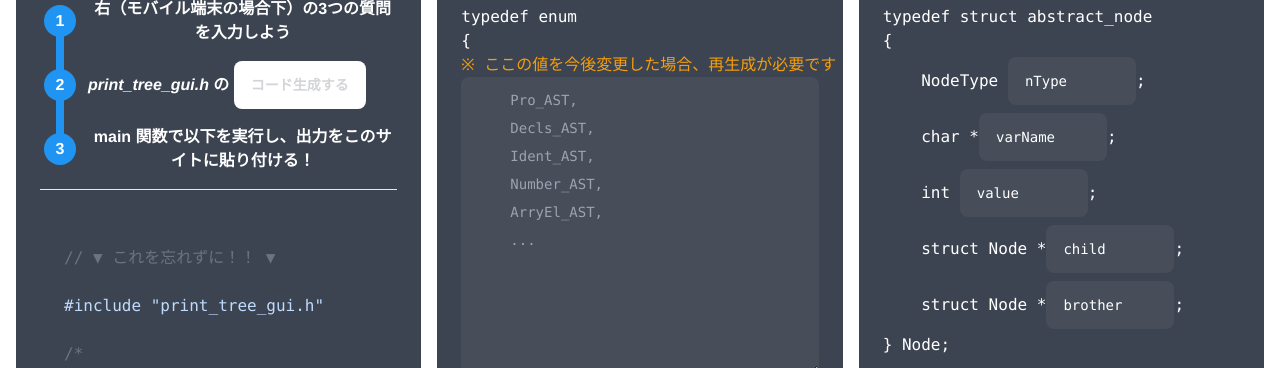
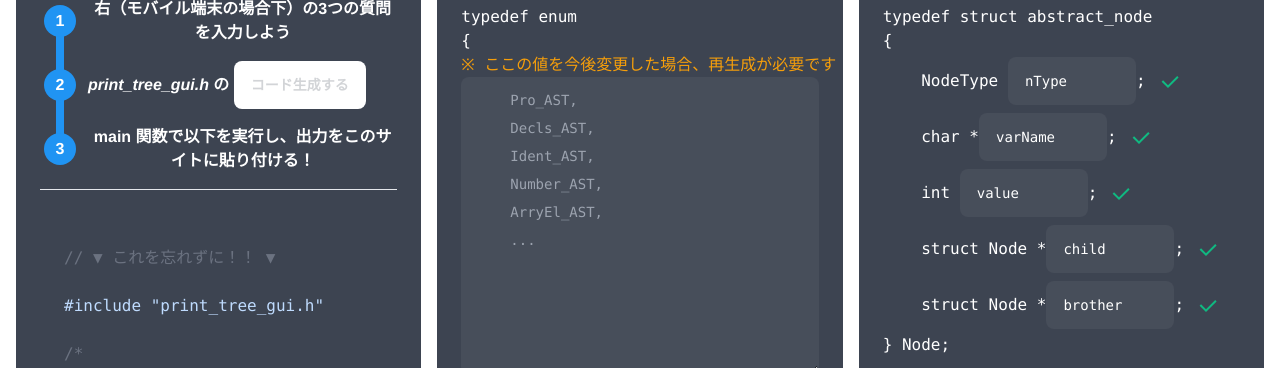
Before and after one commit to smpny7/print-tree-gui, a Vue app: page /generator in a window 1280 px wide. Shown: the part 219-587 px from the top of the page. Built offline with nearby package versions, Linux system fonts and the light colour scheme.

Commit message:
Add: Generatorの入力データが正しい場合のグラフィック追加

```diff
--- a/package.json
+++ b/package.json
@@ -1,6 +1,6 @@
 {
   "name": "print_tree_gui",
-  "version": "1.0.2",
+  "version": "1.0.3",
   "private": true,
   "scripts": {
     "serve": "vue-cli-service serve",
--- a/src/components/Generator.vue
+++ b/src/components/Generator.vue
@@ -71,7 +71,8 @@ Ident_AST,
 Number_AST,
 ArryEl_AST,
 ...">
-</textarea><InvalidAlert v-if="is_valid.node_type_raw === false"/>
+</textarea><InvalidAlert v-if="is_valid.node_type_raw === false"/><ValidIcon v-if="is_valid.node_type_raw === true"
+                                                                             class="float-right mt-1"/>
 } NodeType;
 
 
@@ -79,10 +80,10 @@ ArryEl_AST,
 
 <input type="text" class="textarea textarea-ghost w-full" v-model="num_type_name"
        :class="{'border-2 border-yellow-500': is_valid.num_type_name === false}" placeholder="Number_AST"><InvalidAlert
-                        v-if="is_valid.num_type_name === false" class="mt-2"/>
-<input type="text" class="textarea textarea-ghost w-full mt-3" v-model="array_type_name"
-       :class="{'border-2 border-yellow-500': is_valid.array_type_name === false}" placeholder="ArryEl_AST（任意）"><InvalidAlert
-                        v-if="is_valid.array_type_name === false" class="mt-2"/>
+                        v-if="is_valid.num_type_name === false" class="mt-2"/><ValidIcon
+                        v-if="is_valid.num_type_name === true" class="flex flex-row-reverse relative top-2"/>
+<input type="text" class="textarea textarea-ghost w-full mt-3" v-model="array_type_name" placeholder="ArryEl_AST（任意）"><ValidIcon
+                        v-if="is_valid.array_type_name === true" class="flex flex-row-reverse relative top-2"/>
                     </code>
                 </pre>
             </div>
@@ -96,19 +97,24 @@ typedef struct abstract_node
 {
     NodeType <input type="text" class="textarea textarea-ghost my-1 w-32" v-model="nType"
                     :class="{'border-2 border-yellow-500': is_valid.nType === false}" placeholder="nType">;<InvalidAlert
-                        v-if="is_valid.nType === false" class="ml-6"/>
+                        v-if="is_valid.nType === false" class="ml-6"/><ValidIcon v-if="is_valid.nType === true"
+                                                                                 class="inline-block ml-3 relative top-2"/>
     char *<input type="text" class="textarea textarea-ghost my-1 w-32" v-model="varName"
                  :class="{'border-2 border-yellow-500': is_valid.varName === false}" placeholder="varName">;<InvalidAlert
-                        v-if="is_valid.varName === false" class="ml-6"/>
+                        v-if="is_valid.varName === false" class="ml-6"/><ValidIcon v-if="is_valid.varName === true"
+                                                                                   class="inline-block ml-3 relative top-2"/>
     int <input type="text" class="textarea textarea-ghost my-1 w-32" v-model="value"
                :class="{'border-2 border-yellow-500': is_valid.value === false}" placeholder="value">;<InvalidAlert
-                        v-if="is_valid.value === false" class="ml-6"/>
+                        v-if="is_valid.value === false" class="ml-6"/><ValidIcon v-if="is_valid.value === true"
+                                                                                 class="inline-block ml-3 relative top-2"/>
     struct Node *<input type="text" class="textarea textarea-ghost my-1 w-32" v-model="child"
                         :class="{'border-2 border-yellow-500': is_valid.child === false}" placeholder="child">;<InvalidAlert
-                        v-if="is_valid.child === false" class="ml-6"/>
+                        v-if="is_valid.child === false" class="ml-6"/><ValidIcon v-if="is_valid.child === true"
+                                                                                 class="inline-block ml-3 relative top-2"/>
     struct Node *<input type="text" class="textarea textarea-ghost my-1 w-32" v-model="brother"
                         :class="{'border-2 border-yellow-500': is_valid.brother === false}" placeholder="brother">;<InvalidAlert
-                        v-if="is_valid.brother === false" class="ml-6"/>
+                        v-if="is_valid.brother === false" class="ml-6"/><ValidIcon v-if="is_valid.brother === true"
+                                                                                   class="inline-block ml-3 relative top-2"/>
 } Node;
 
 <span class="text-gray-500">/* ✨ 以上で終了です ✨ */</span>
@@ -136,13 +142,15 @@ typedef struct abstract_node
 import Papa from 'papaparse'
 import moment from 'moment'
 import InvalidAlert from '@/components/parts/InvalidAlert'
+import ValidIcon from "@/components/parts/ValidIcon";
 
 const p = require('/package.json')
 
 export default {
     name: 'Generator',
     components: {
-        InvalidAlert
+        InvalidAlert,
+        ValidIcon
     },
     data() {
         return {
@@ -160,6 +168,7 @@ export default {
             is_valid: {
                 node_type_raw: null,
                 num_type_name: null,
+                array_type_name: null,
                 nType: true,
                 varName: true,
                 value: true,
@@ -172,6 +181,7 @@ export default {
         can_generate() {
             return this.is_valid.node_type_raw === true &&
                 this.is_valid.num_type_name === true &&
+                this.is_valid.nType === true &&
                 this.is_valid.varName === true &&
                 this.is_valid.value === true &&
                 this.is_valid.child === true &&
@@ -184,6 +194,9 @@ export default {
         },
         num_type_name(value) {
             this.is_valid.num_type_name = (value.match(/^[A-Za-z0-9_,\n ]+$/g) !== null)
+        },
+        array_type_name(value) {
+            this.is_valid.array_type_name = (value.match(/^[A-Za-z0-9_,\n ]+$/g) !== null)
         },
         nType(value) {
             this.is_valid.nType = (value.match(/^[A-Za-z0-9_,\n ]+$/g) !== null)
--- /dev/null
+++ b/src/components/parts/ValidIcon.vue
@@ -0,0 +1,15 @@
+<template>
+    <div class="text-green-500">
+        <svg xmlns="http://www.w3.org/2000/svg" viewBox="0 0 24 24" width="24" height="24"><path fill="none" d="M0 0h24v24H0z"/><path fill="currentColor" d="M10 15.172l9.192-9.193 1.415 1.414L10 18l-6.364-6.364 1.414-1.414z"/></svg>
+    </div>
+</template>
+
+<script>
+export default {
+    name: 'ValidIcon'
+}
+</script>
+
+<style scoped>
+
+</style>
```
